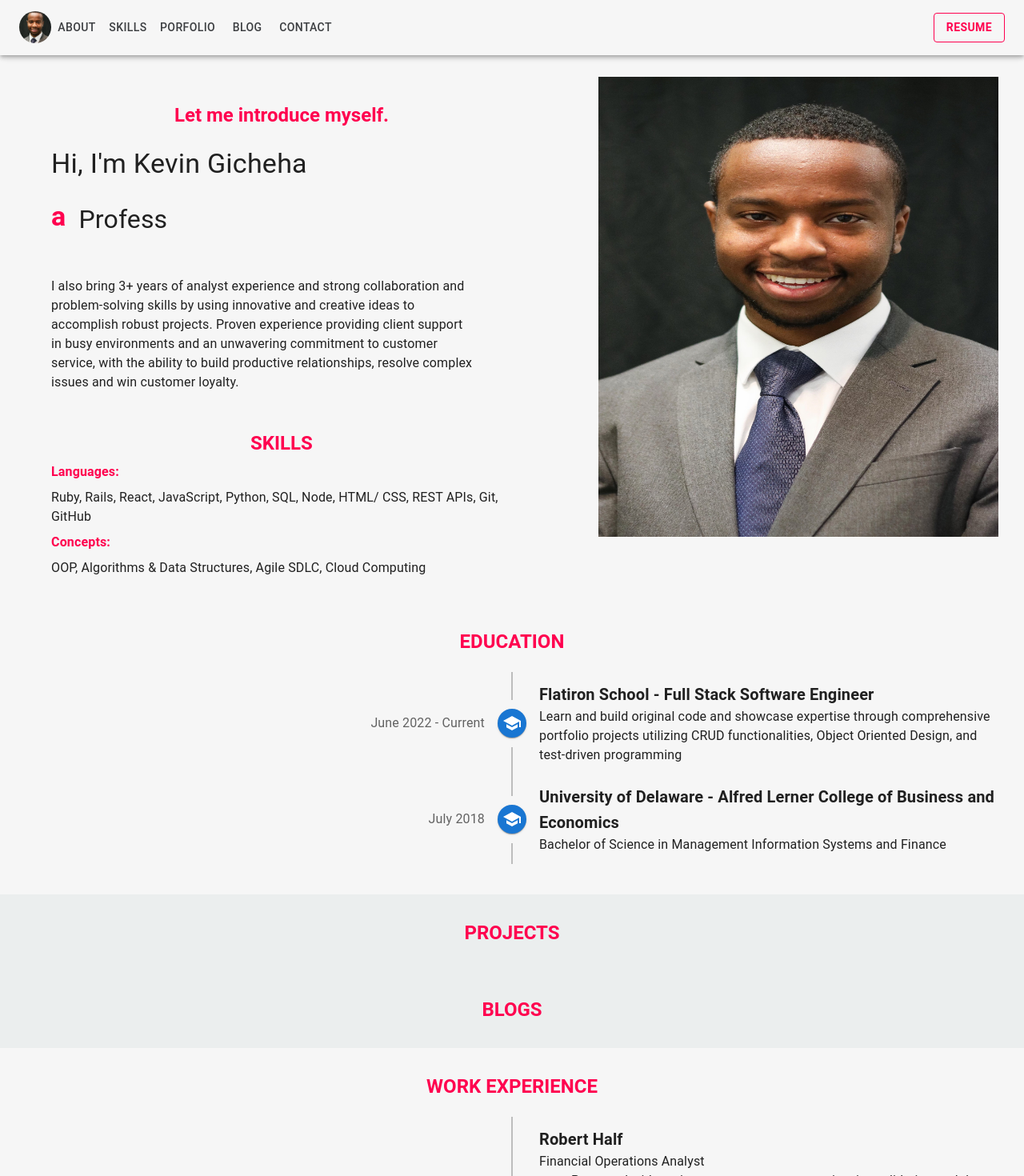
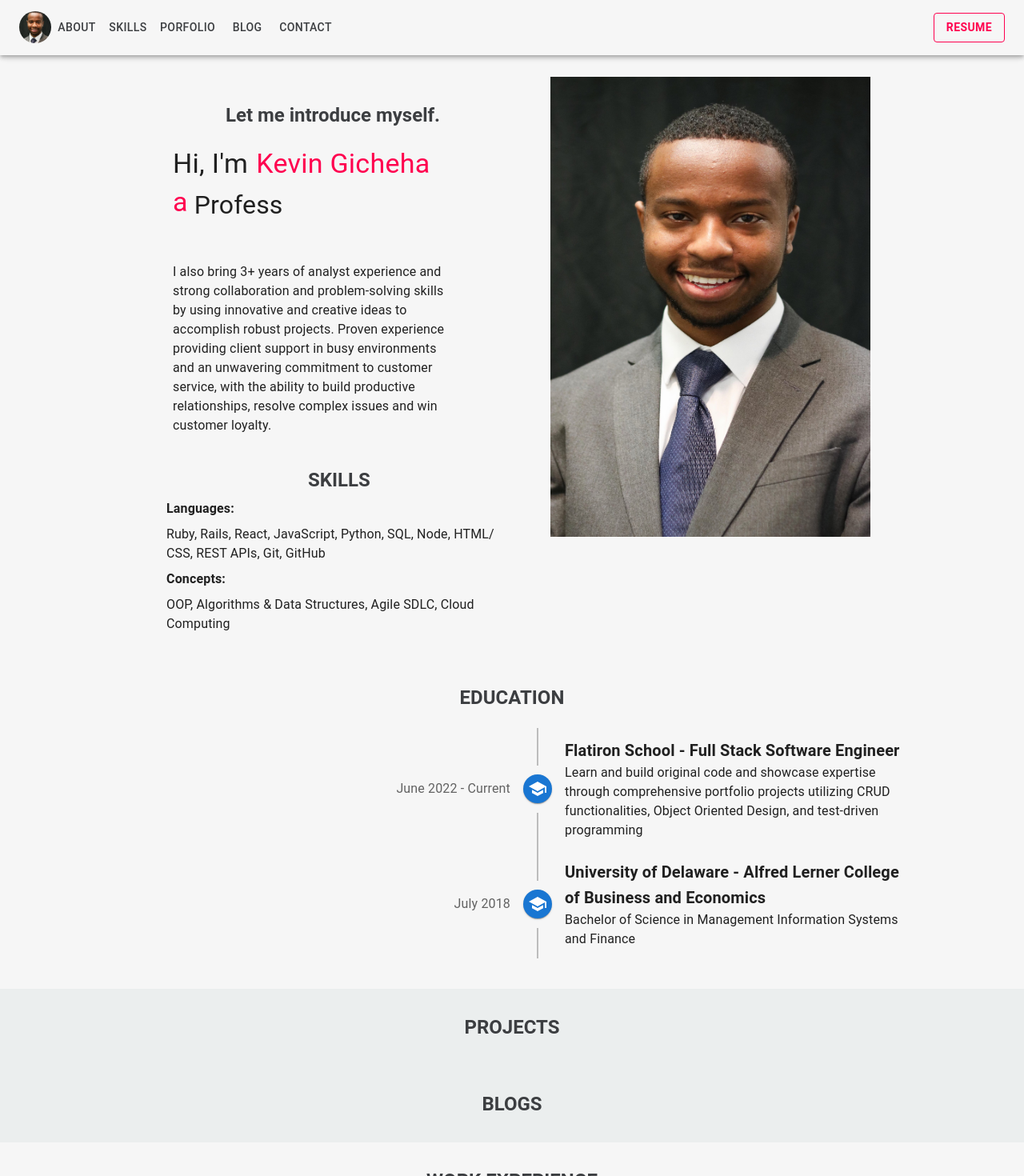
Before and after one commit to kgicheha/portfolio, a React (Create React App) app: page / in a window 1280 px wide. Shown: the top 1470 px of the page at 80% size. Built offline with nearby package versions, Linux system fonts and the light colour scheme.

Commit message:
added styling

```diff
--- a/src/App.css
+++ b/src/App.css
@@ -4,33 +4,44 @@
 }
 /* About Me Section */
 #introduce {
-  color: #ff014f;
+  color: #3C3E41;
   font-weight: bold;
   position: relative;
   text-align: center;
 }
 #about {
   padding-top: 8em;
-  padding-left: 4em;
+  padding-left: 12em;
   width: 50%;
   padding-bottom: 3em;
+  /* border-bottom: solid darkgray; */
+}
+#hi{
+  float: left;
+}
+#name{
+  float: left;
+  padding-left: 0.30em;
 }
 #a {
   float: left;
+  /* align-self: end; */
 }
+
 #textAnimation {
   float: left;
-  padding-left: 1em;
+  padding-left: 0.50em;
 }
 #halfshot {
   position: absolute;
   top: 6em;
-  right: 2em;
+  right: 12em;
 }
 
 /* SKILLS SECTION */
 #skillsSection {
-  padding-top: 3em;
+  padding-top: 2.5em;
+  padding-left: 1em;
   text-align: center;
 }
 .skillsList {
--- a/src/components/About.js
+++ b/src/components/About.js
@@ -1,5 +1,5 @@
 import React from "react";
-import { Typography } from "@mui/material";
+import { Typography, Container } from "@mui/material";
 import { TypeAnimation } from "react-type-animation";
 import { styled } from "@mui/material";
 import MySkills from "./MySkills";
@@ -7,20 +7,37 @@ import MySkills from "./MySkills";
 const About = () => {
   const CustomTypography = styled(Typography)({
     color: "#FF014F",
-    fontWeight: "bold",
+    // fontWeight: "bold",
   });
   const CustomTypography2 = styled(Typography)({
     paddingTop: "4.5em",
     paddingRight: "3em",
     position: "relative",
   });
+  const CustomTypograph3 = styled(Typography)({
+    color: "#FF014F",
+    // fontWeight: "bold",
+  });
 
   return (
     <>
       <div id="about">
-        <Typography variant="h5" id="introduce">Let me introduce myself.</Typography>
+        <Container>
+          <Typography variant="h5" id="introduce">
+            Let me introduce myself.
+          </Typography>
           <br />
-        <Typography variant="h4">Hi, I'm Kevin Gicheha</Typography>
+          <div>
+            <div id="hi">
+              <Typography variant="h4">Hi, I'm</Typography>
+            </div>
+            <div>
+              <CustomTypograph3 id="name" variant="h4">
+                Kevin Gicheha
+              </CustomTypograph3>
+            </div>
+          </div>
+          <br />
           <br />
           <div>
             <div id="a">
@@ -46,24 +63,28 @@ const About = () => {
           <br />
           <div>
             <CustomTypography2 variant="body1">
-            I also bring 3+ years of analyst experience and strong collaboration and
-            problem-solving skills by using innovative and creative ideas to
-            accomplish robust projects. Proven experience providing client
-            support in busy environments and an unwavering commitment to
-            customer service, with the ability to build productive
-            relationships, resolve complex issues and win customer loyalty.
+              I also bring 3+ years of analyst experience and strong
+              collaboration and problem-solving skills by using innovative and
+              creative ideas to accomplish robust projects. Proven experience
+              providing client support in busy environments and an unwavering
+              commitment to customer service, with the ability to build
+              productive relationships, resolve complex issues and win customer
+              loyalty.
             </CustomTypography2>
           </div>
+        </Container>
 
+        <Container>
           <div id="halfshot">
             <img
-            alt ="profilepic"
+              alt="profilepic"
               src={require("../Assets/halfshot.jpeg")}
               height="575"
-            width="500"
+              width="400"
             />
           </div>
-        <MySkills/>
+        </Container>
+        <MySkills />
       </div>
     </>
   );
--- a/src/components/Blog.js
+++ b/src/components/Blog.js
@@ -4,7 +4,7 @@ import { styled } from "@mui/material";
 
 const Blog = () => {
     const CustomTypography = styled(Typography)({
-        color: "#FF014F",
+        color: "#3C3E41",
         fontWeight: "bold",
       });
   return (
--- a/src/components/ContactMe.js
+++ b/src/components/ContactMe.js
@@ -16,7 +16,7 @@ const ContactMe = () => {
 
   return (
     <div id="contactMeSection">
-      <CustomTypography variant="h6">Contact</CustomTypography>
+      {/* <CustomTypography variant="h6">Contact</CustomTypography> */}
       <Typography variant="h4">I'd Love To Connect With You.</Typography>
       <CustomTypography2 variant="body1">
         Let me get to know more about you.
@@ -24,17 +24,11 @@ const ContactMe = () => {
       <div id="contacts">
         <div id="email">
           <MailIcon fontSize="large" />
-          <CustomTypography variant="body1">Email Me At</CustomTypography>
-          <Typography variant="body1">gichehakevin@gmail.com</Typography>
         </div>
         <div id="linkedIn">
-          <LinkedInIcon fontSize="large" />
-          <CustomTypography variant="body1">Let's Connect</CustomTypography>
-          <Typography variant="body1">
-            <a href="https://www.linkedin.com/in/kevin-gicheha/">
-              LinkedIn Profile
-            </a>
-          </Typography>
+          <a href="https://www.linkedin.com/in/kevin-gicheha/">
+            <LinkedInIcon fontSize="large" />
+          </a>
         </div>
       </div>
       <div id="returnToTop">
--- a/src/components/Education.js
+++ b/src/components/Education.js
@@ -12,16 +12,21 @@ import SchoolIcon from "@mui/icons-material/School";
 
 const Education = () => {
   const CustomTypography = styled(Typography)({
-    color: "#FF014F",
+    color: "#3C3E41",
     fontWeight: "bold",
   });
   const CustomTypograph2 = styled(Typography)({
     fontWeight: "bold",
   });
+  const CustomTimeline= styled(Timeline)({
+    paddingLeft: "12em",
+    paddingRight: "8em"
+  });
+
   return (
     <div id="educationSection">
       <CustomTypography variant="h5">EDUCATION</CustomTypography>
-      <Timeline position="alternate">
+      <CustomTimeline position="alternate">
         <TimelineItem>
           <TimelineOppositeContent
             sx={{ m: "auto 0" }}
@@ -75,7 +80,7 @@ const Education = () => {
             July 2018
           </TimelineContent>
         </TimelineItem>
-      </Timeline>
+      </CustomTimeline>
     </div>
   );
 };
--- a/src/components/MySkills.js
+++ b/src/components/MySkills.js
@@ -5,11 +5,11 @@ import { textAlign } from "@mui/system";
 
 const MySkills = () => {
   const CustomTypography = styled(Typography)({
-    color: "#FF014F",
+    color: "#3C3E41",
     fontWeight: "bold",
   });
   const CustomTypography2 = styled(Typography)({
-    color: "#FF014F",
+    // color: "#3C3E41",
     fontWeight: "bold",
     paddingTop: "0.5em",
     paddingBottom: "0.5em",
--- a/src/components/Projects.js
+++ b/src/components/Projects.js
@@ -4,7 +4,7 @@ import { styled } from "@mui/material";
 
 const Projects = () => {
   const CustomTypography = styled(Typography)({
-    color: "#FF014F",
+    color: "#3C3E41",
     fontWeight: "bold",
   });
   return (
--- a/src/components/WorkExperience.js
+++ b/src/components/WorkExperience.js
@@ -12,12 +12,13 @@ import WorkIcon from "@mui/icons-material/Work";
 
 const WorkExperience = () => {
   const CustomTypography = styled(Typography)({
-    color: "#FF014F",
+    color: "#3C3E41",
     fontWeight: "bold",
     textAlign: "center"
   });
   const CustomTimeline = styled(Timeline)({
-    textAlign: "flex-start"
+    paddingLeft: "12em",
+    paddingRight: "8em"
   });
 
   const CustomTypograph2 = styled(Typography)({
```
Lines whose indentation alone changed are shown as unchanged.
